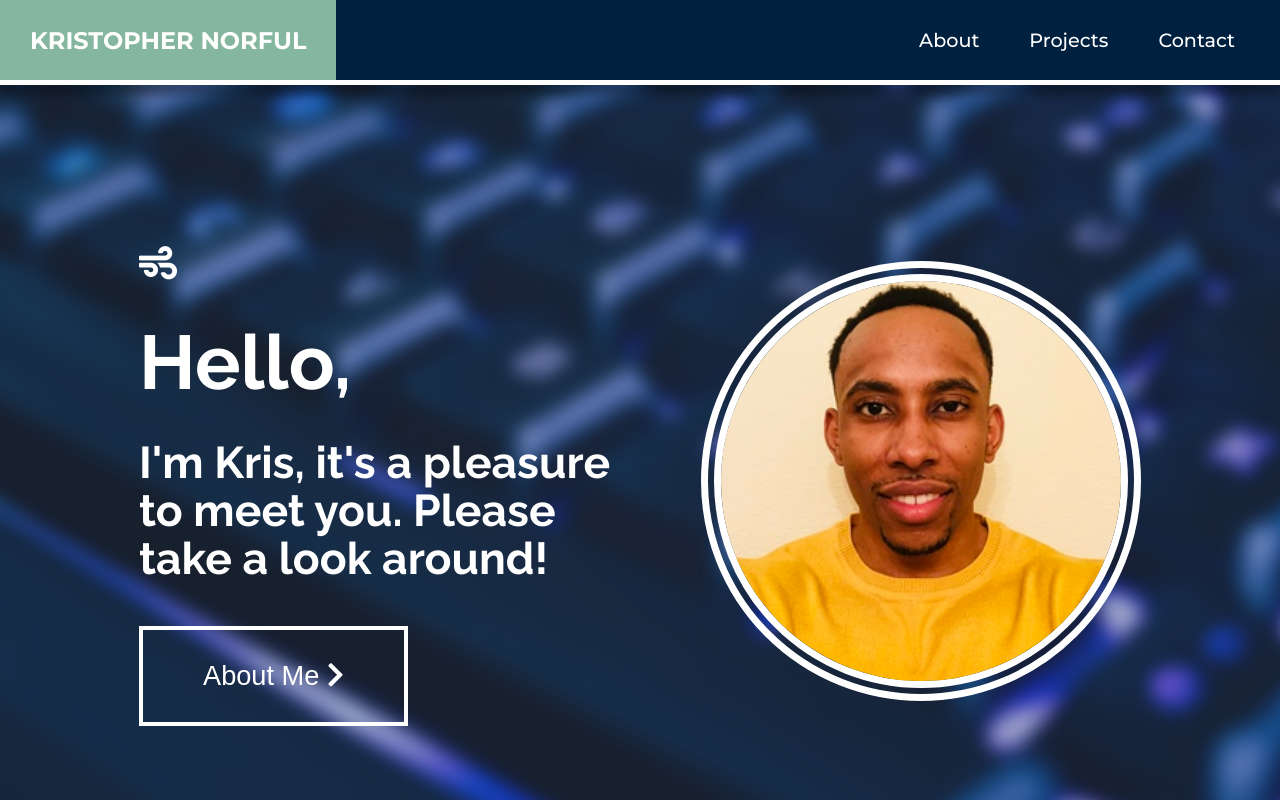
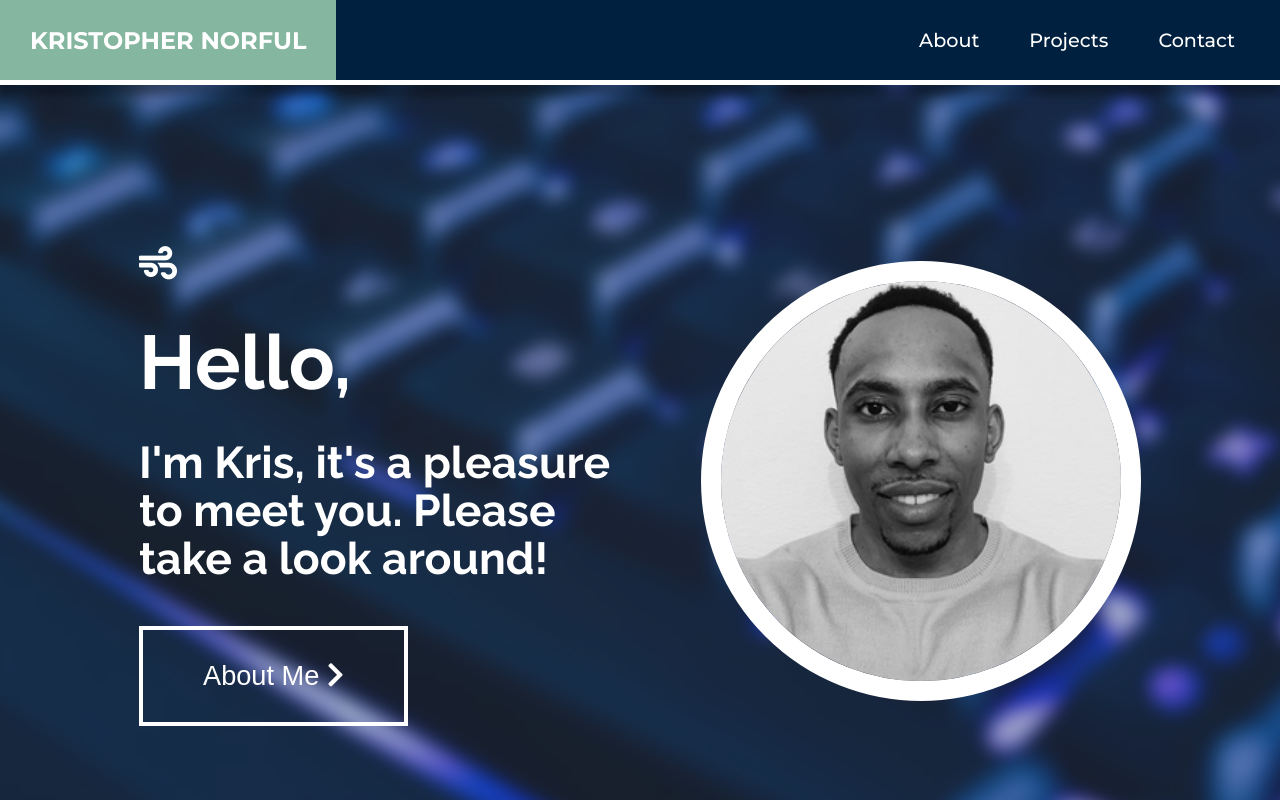
Before and after one commit to knorful/my-page, a React (Create React App) app: page / in a window 1280 px wide. Shown: the top 800 px of the page. Built offline with nearby package versions, Linux system fonts and the light colour scheme.

Commit message:
grayscale image and change border style to solid

```diff
--- a/src/components/Landing/Landing.module.css
+++ b/src/components/Landing/Landing.module.css
@@ -93,5 +93,6 @@
   width: 400px;
   height: 400px;
   border-radius: 100%;
-  border: 20px double white;
+  border: 20px solid white;
+  filter: grayscale(1);
 }
```
